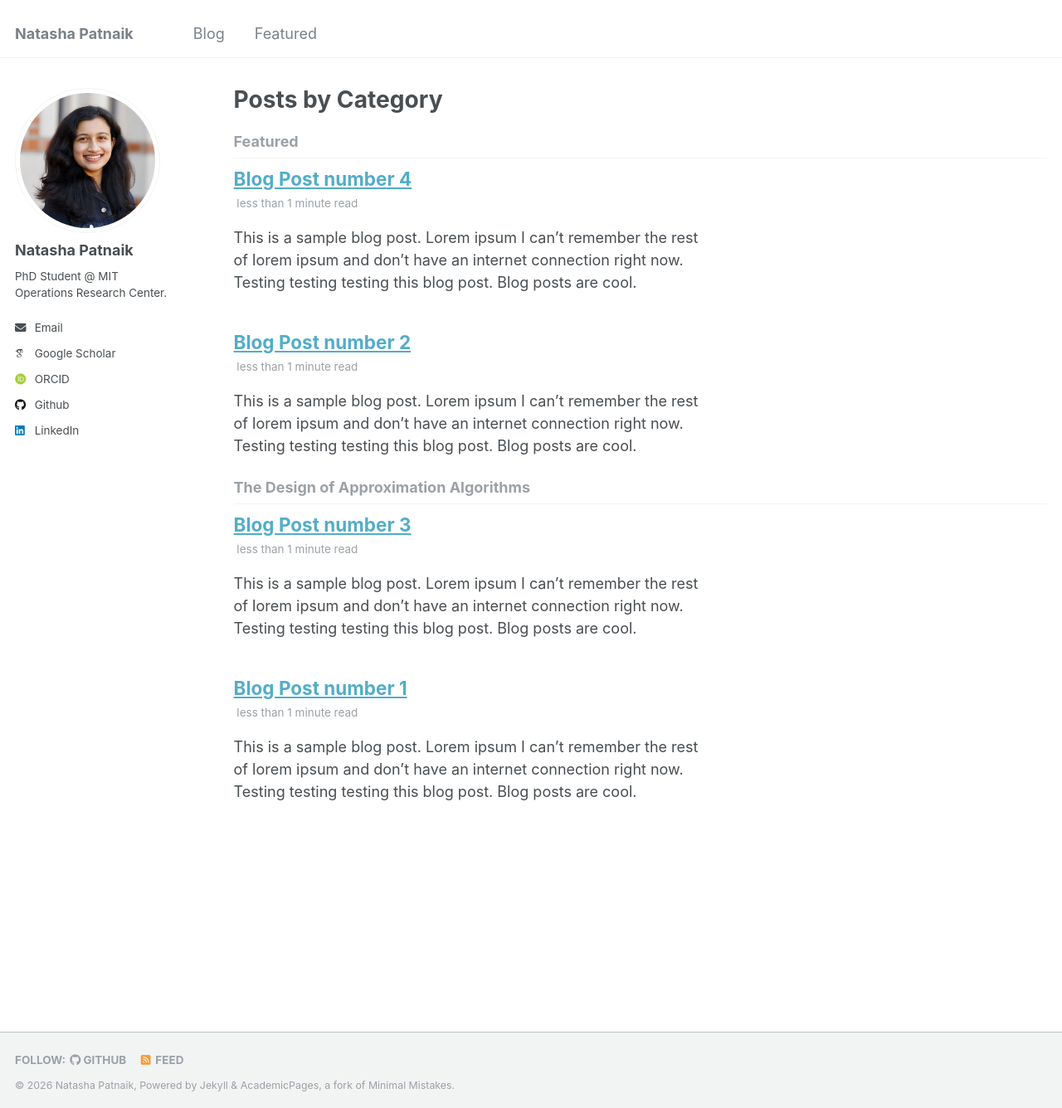
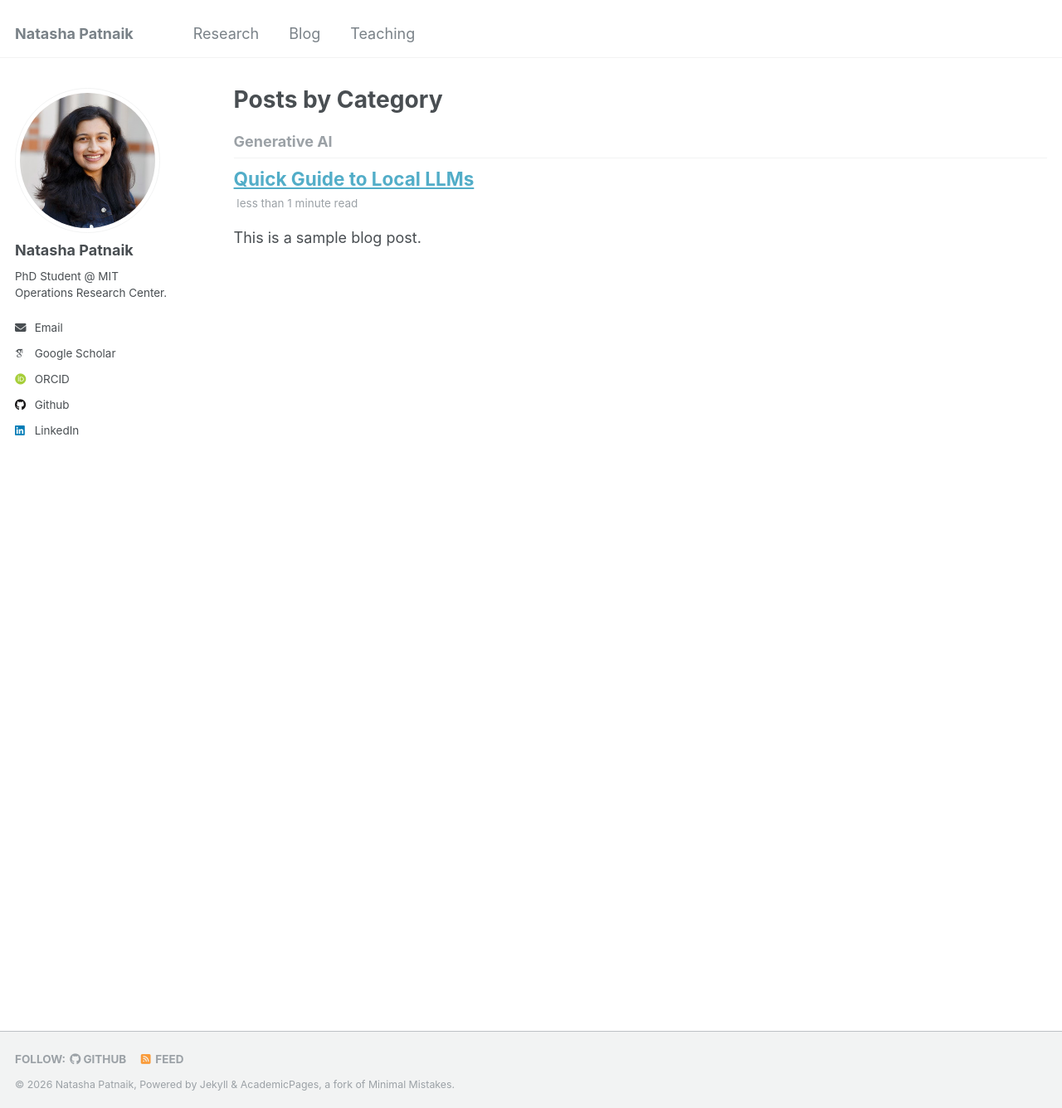
Before and after one commit to natasha-patnaik-321/natasha-patnaik-321.github.io, a Jekyll site: the page built from _pages/category-archive.html, in a window 1280 px wide and 1336 px high. Shown: the whole window at 83% size. Built offline with Jekyll 4.4.1, drawn with Linux system fonts in a browser that asks for light colours; some web fonts are replaced.

Commit message:
Update tabs + start blog

```diff
--- a/_config.yml
+++ b/_config.yml
@@ -86,7 +86,7 @@ publication_category:
 teaser                   :  # filename of teaser fallback teaser image placed in /images/, .e.g. "500x300.png"
 breadcrumbs              : false # true, false (default)
 words_per_minute         : 160
-future                   : false
+future                   : false # disables future post scheduling under "Blogs"
 read_more                : "disabled" # if enabled, adds "Read more" links to excerpts
 talkmap_link             : false #change to true to add link to talkmap on talks page
 comments:
--- a/_data/navigation.yml
+++ b/_data/navigation.yml
@@ -6,14 +6,11 @@
 
 main:
 
-  # - title: "Research"
-  #   url: /publications/
-
-  # - title: "Teaching"
-  #   url: /teaching/
+  - title: "Research"
+    url: /publications/
 
   - title: "Blog"
     url: /blog/
 
-  - title: "Featured"
-    url: /featured/
+  - title: "Teaching"
+    url: /teaching/
--- a/_posts/2012-08-14-blog-post-1.md
+++ /dev/null
@@ -1,22 +0,0 @@
----
-title: 'Blog Post number 1'
-date: 2012-08-14
-permalink: /posts/2012/08/blog-post-1/
-categories:
-  - The Design of Approximation Algorithms
-tags:
-  - cool posts
-  - category1
-  - category2
----
-
-This is a sample blog post. Lorem ipsum I can't remember the rest of lorem ipsum and don't have an internet connection right now. Testing testing testing this blog post. Blog posts are cool.
-
-Headings are cool
-======
-
-You can have many headings
-======
-
-Aren't headings cool?
-------
--- a/_posts/2013-08-14-blog-post-2.md
+++ /dev/null
@@ -1,22 +0,0 @@
----
-title: 'Blog Post number 2'
-date: 2013-08-14
-permalink: /posts/2013/08/blog-post-2/
-categories:
-  - Featured
-tags:
-  - cool posts
-  - category1
-  - category2
----
-
-This is a sample blog post. Lorem ipsum I can't remember the rest of lorem ipsum and don't have an internet connection right now. Testing testing testing this blog post. Blog posts are cool.
-
-Headings are cool
-======
-
-You can have many headings
-======
-
-Aren't headings cool?
-------
--- a/_posts/2014-08-14-blog-post-3.md
+++ /dev/null
@@ -1,22 +0,0 @@
----
-title: 'Blog Post number 3'
-date: 2014-08-14
-permalink: /posts/2014/08/blog-post-3/
-categories:
-  - The Design of Approximation Algorithms
-tags:
-  - cool posts
-  - category1
-  - category2
----
-
-This is a sample blog post. Lorem ipsum I can't remember the rest of lorem ipsum and don't have an internet connection right now. Testing testing testing this blog post. Blog posts are cool.
-
-Headings are cool
-======
-
-You can have many headings
-======
-
-Aren't headings cool?
-------
--- a/_posts/2015-08-14-blog-post-4.md
+++ /dev/null
@@ -1,22 +0,0 @@
----
-title: 'Blog Post number 4'
-date: 2015-08-14
-permalink: /posts/blog-post-4/
-categories:
-  - Featured
-tags:
-  - cool posts
-  - category1
-  - category2
----
-
-This is a sample blog post. Lorem ipsum I can't remember the rest of lorem ipsum and don't have an internet connection right now. Testing testing testing this blog post. Blog posts are cool.
-
-Headings are cool
-======
-
-You can have many headings
-======
-
-Aren't headings cool?
-------
--- /dev/null
+++ b/_posts/2026-01-25-quick-guide-to-local-llms.md
@@ -0,0 +1,21 @@
+---
+title: 'Quick Guide to Local LLMs'
+date: 2026-01-25
+permalink: /posts/2026/01/quick-guide-to-local-llms/
+categories:
+  - Generative AI
+tags:
+  - LLMs
+  - Quick Guide
+---
+
+This is a sample blog post.
+
+Headings are cool
+======
+
+You can have many headings
+======
+
+Aren't headings cool?
+------
```
